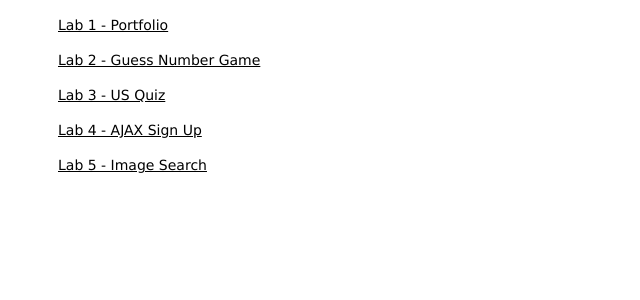
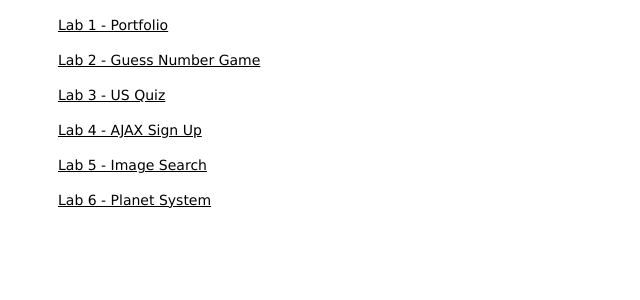
Before and after one commit to pdahl95/CST336_Spring2020, a PHP site: page / in a window 1280 px wide. Shown: the part 149-449 px from the top of the page, without its empty margins (0-640 px from the left). Run offline with PHP 8.4, Linux system fonts and the light colour scheme.

Commit message:
updated index

```diff
--- a/index.php
+++ b/index.php
@@ -16,6 +16,7 @@
         <a href="http://pdahl95-cst336-spring2020.herokuapp.com/cst336_s20_labs/lab3/"> Lab 3 - US Quiz</a><br>
         <a href="http://pdahl95-cst336-spring2020.herokuapp.com/labs/4/"> Lab 4 - AJAX Sign Up </a><br>
         <a href="http://pdahl95-cst336-spring2020.herokuapp.com/labs/8/lab8.html"> Lab 5 - Image Search </a><br>
+        <a href="http://pdahl95-cst336-spring2020.herokuapp.com/cst336_s20_labs/lab6/views/index.html"> Lab 6 - Planet System </a><br>
 
     </div>
 
```
